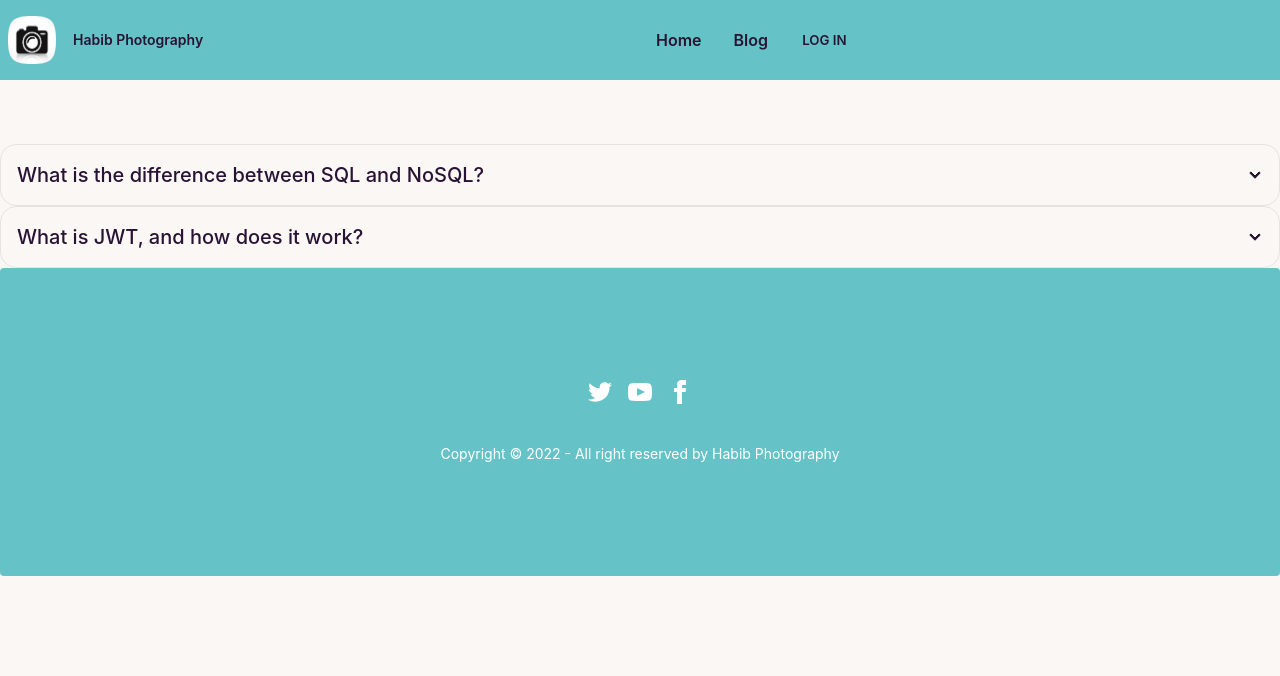
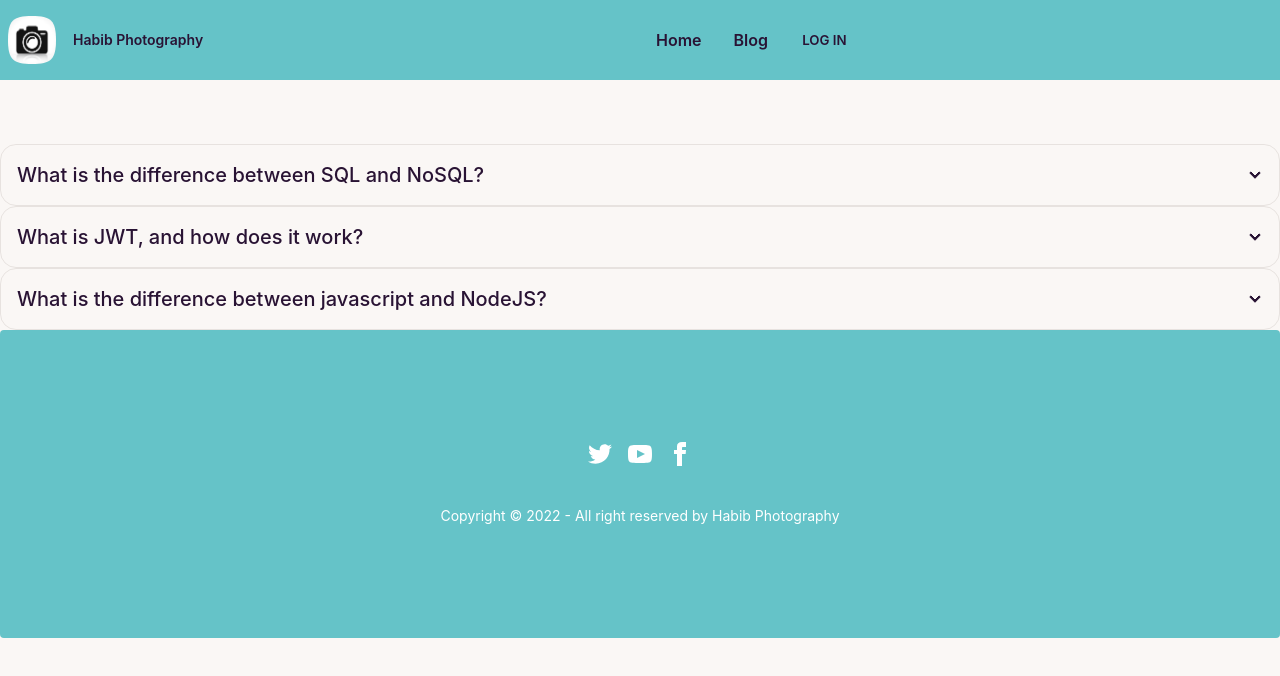
Before and after one commit to habib4224/habib-photography-client, a React (Create React App) app: page /blogs in a window 1280 px wide. Shown: the top 676 px of the page. Built offline with nearby package versions, Linux system fonts and the light colour scheme; no server answers.

Commit message:
blogs q3 done

```diff
--- a/src/pages/Blog/Blogs.js
+++ b/src/pages/Blog/Blogs.js
@@ -19,6 +19,15 @@ const Blogs = () => {
                     <p>Ans: In authentication, when the user successfully logs in using their credentials, a JSON Web Token will be returned. Since tokens are credentials, great care must be taken to prevent security issues. In general, you should not keep tokens longer than required.</p>
                 </div>
             </div>
+            <div tabIndex={0} className="collapse collapse-arrow border border-base-300 bg-base-100 rounded-box">
+                <div className="collapse-title text-xl font-medium">
+                    <h1>What is the difference between javascript and NodeJS?</h1>
+                </div>
+                <div className="collapse-content">
+                    <p>Ans: JavaScript is a high-level programming language that makes our web pages and web applications dynamic and interactive by giving them the ability to think and act. JavaScript is a lightweight (easy to learn syntax) and object-oriented programming language whereas Node.js is a runtime environment built on google v8 engine and typically used to represent a list of objects and functions that JavaScript programs can access.</p>
+                </div>
+            </div>
+
         </div>
     );
 };
```
